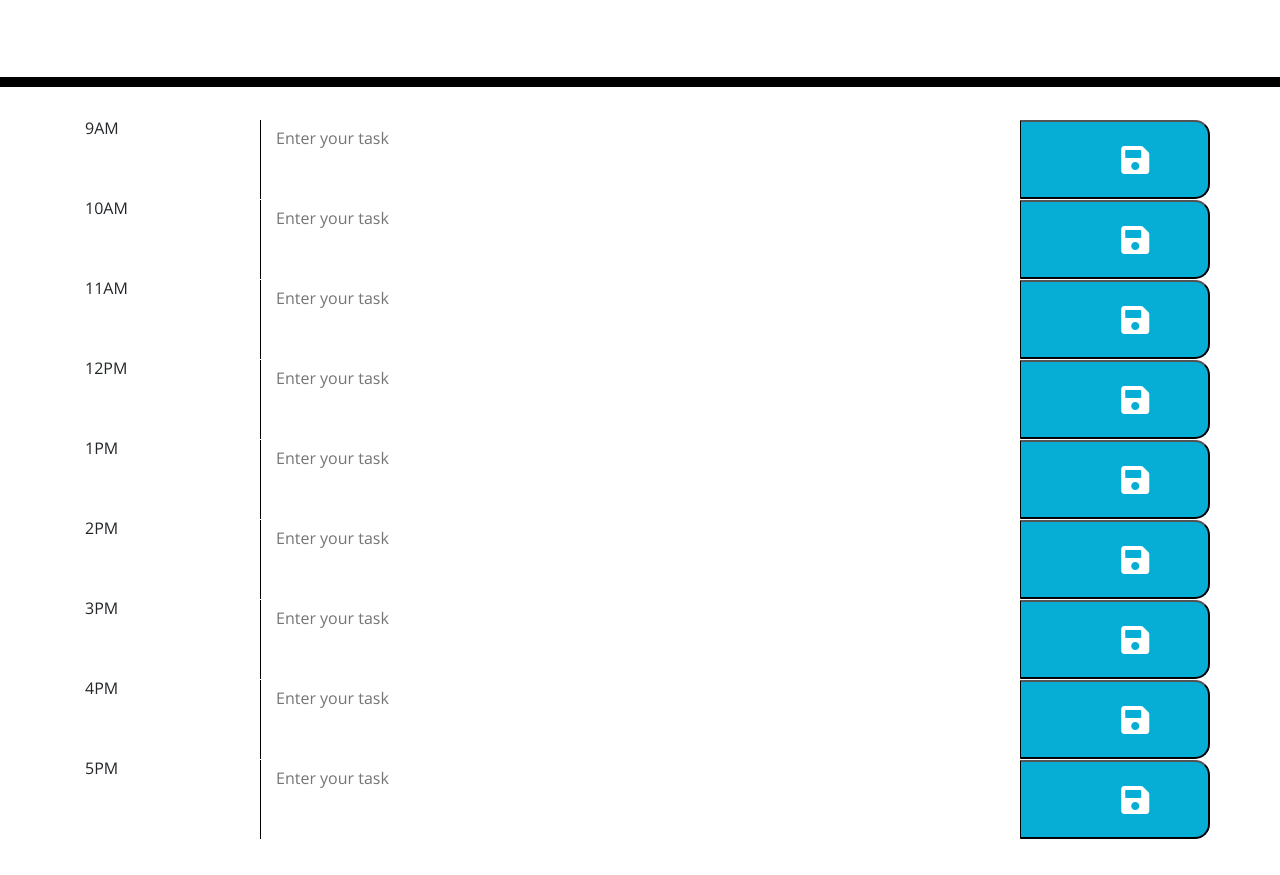
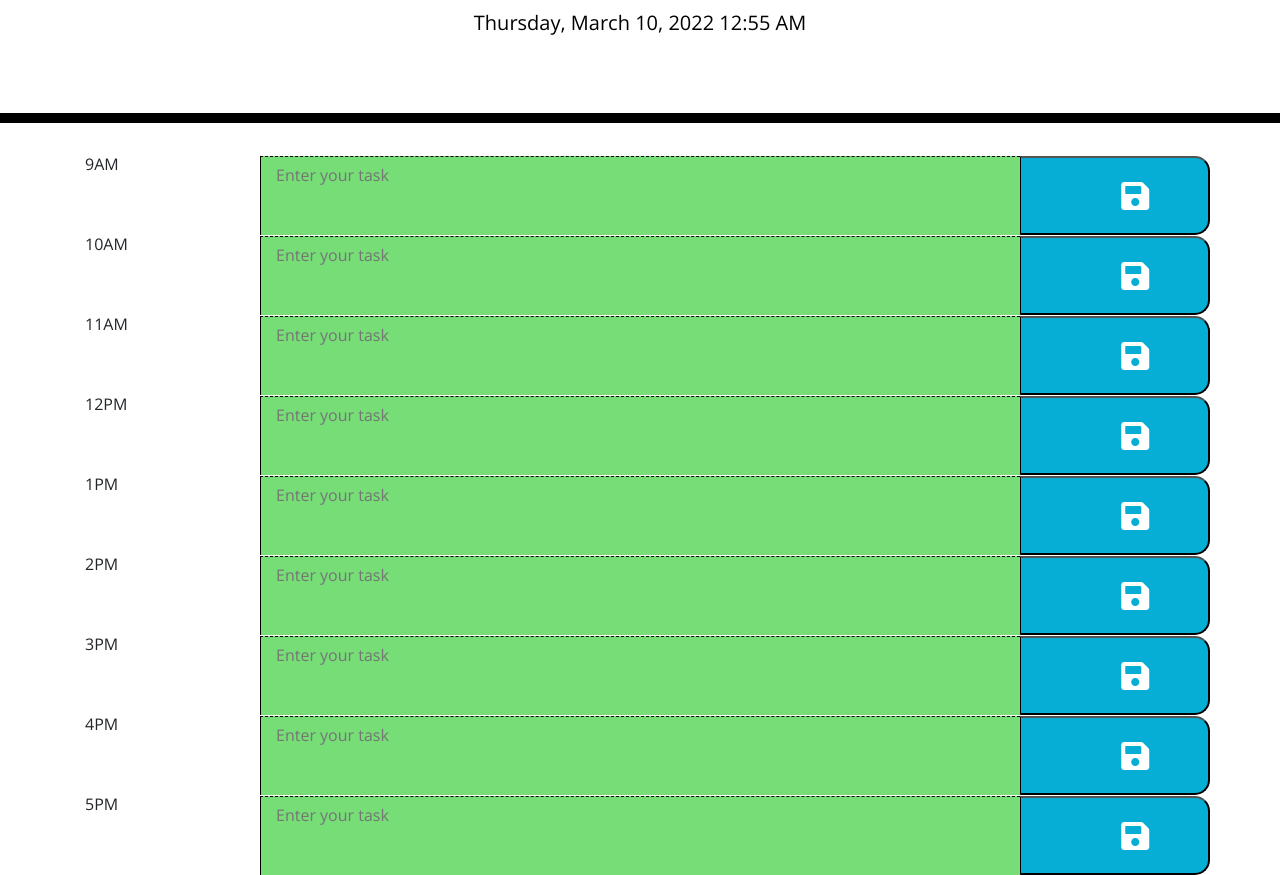
Before and after one commit to mhabbo01/daily-planner, a plain HTML site: page index.html in a window 1280 px wide. Shown: the part 181-1056 px from the top of the page. Before the commit the page ends 1020 px from the top, so only its background shows below. Drawn offline with nearby package versions, Linux system fonts and the light colour scheme.

Commit message:
finished projects, added js functionality

```diff
--- a/assets/css/style.css
+++ b/assets/css/style.css
@@ -43,7 +43,7 @@ textarea{
 }
 
 .past {
-  background-color: #d3d3d3;
+  background-color: #c9c5c5;
   color: white;
 }
 
--- a/assets/js/script.js
+++ b/assets/js/script.js
@@ -1,3 +1,59 @@
+//set up variables
+// this is the long way, unsure how to do this the short way
+var text9 = document.getElementById("hr-9");
+var text10 = document.getElementById("hr-10");
+var text11 = document.getElementById("hr-11");
+var text12 = document.getElementById("hr-12");
+var text1 = document.getElementById("hr-1");
+var text2 = document.getElementById("hr-2");
+var text3 = document.getElementById("hr-3");
+var text4 = document.getElementById("hr-4");
+var text5 = document.getElementById("hr-5");
+
+// use the variables to get the input based on the id's
+text9.innerHTML = localStorage.getItem("hr-9");
+text10.innerHTML = localStorage.getItem("hr-10");
+text11.innerHTML = localStorage.getItem("hr-11");
+text12.innerHTML = localStorage.getItem("hr-12");
+text1.innerHTML = localStorage.getItem("hr-1");
+text2.innerHTML = localStorage.getItem("hr-2");
+text3.innerHTML = localStorage.getItem("hr-3");
+text4.innerHTML = localStorage.getItem("hr-4");
+text5.innerHTML = localStorage.getItem("hr-5");
+
 $(document).ready(function() {
     var today = moment().format("LLLL");
-})
+
+    $("#currentDay").text(today); //displays the date in the header
+
+    var time = new Date();
+    var currentTime = time.getHours();
+
+    $("textarea").each(function (i) { //grabs each textarea element
+        var hour = i + 9 // 9 time slots, offset this by 9
+
+        if (hour < currentTime) {
+            $(this).addClass("past"); //add class of past if this time block has already passed
+            localStorage.getItem("textarea");
+        } else if (hour === currentTime) {
+            $(this).addClass("present"); // add class of present if this time block is current
+            localStorage.getItem("textarea");
+        } else {
+            $(this).addClass("future"); //add class of future if this time block is in the future
+            localStorage.getItem("textarea");
+        }
+    });
+
+    // get data we grabbed from the variables above are set here
+    $(".saveBtn").on("click", function () {
+        var timeSlot = $(this).siblings("textarea"); // select the textarea which is the sibling
+        var agenda = timeSlot.val(); // we want to grab the text the user is putting in the textarea
+        var text = timeSlot.attr("id"); // we want to grab the id from the text area
+        JSON.stringify(localStorage.setItem(text, agenda)); // setting user input with id in local storage
+
+    });
+
+
+
+
+});
--- a/index.html
+++ b/index.html
@@ -32,63 +32,63 @@
       <!-- Timeblocks go here -->
       <div class="row">
         <div class="col-2">9AM</div>
-        <textarea class="col-8" placeholder="Enter your task"></textarea>
+        <textarea class="col-8 hour" id="hr-9" placeholder="Enter your task"></textarea>
         <button class="col-2 saveBtn">
           <i class="fas fa-save fa-2x"></i>
         </button>
       </div>
       <div class="row">
         <div class="col-2">10AM</div>
-        <textarea class="col-8" placeholder="Enter your task"></textarea>
+        <textarea class="col-8 hour" id="hr-10" placeholder="Enter your task"></textarea>
         <button class="col-2 saveBtn">
           <i class="fas fa-save fa-2x"></i>
         </button>
       </div>
       <div class="row">
         <div class="col-2">11AM</div>
-        <textarea class="col-8" placeholder="Enter your task"></textarea>
+        <textarea class="col-8 hour" id="hr-11" placeholder="Enter your task"></textarea>
         <button class="col-2 saveBtn">
           <i class="fas fa-save fa-2x"></i>
         </button>
       </div>
       <div class="row">
         <div class="col-2">12PM</div>
-        <textarea class="col-8" placeholder="Enter your task"></textarea>
+        <textarea class="col-8 hour" id="hr-12" placeholder="Enter your task"></textarea>
         <button class="col-2 saveBtn">
           <i class="fas fa-save fa-2x"></i>
         </button>
       </div>
       <div class="row">
         <div class="col-2">1PM</div>
-        <textarea class="col-8" placeholder="Enter your task"></textarea>
+        <textarea class="col-8 hour" id="hr-1" placeholder="Enter your task"></textarea>
         <button class="col-2 saveBtn">
           <i class="fas fa-save fa-2x"></i>
         </button>
       </div>
       <div class="row">
         <div class="col-2">2PM</div>
-        <textarea class="col-8" placeholder="Enter your task"></textarea>
+        <textarea class="col-8 hour" id="hr-2" placeholder="Enter your task"></textarea>
         <button class="col-2 saveBtn">
           <i class="fas fa-save fa-2x"></i>
         </button>
       </div>
       <div class="row">
         <div class="col-2">3PM</div>
-        <textarea class="col-8" placeholder="Enter your task"></textarea>
+        <textarea class="col-8 hour" id="hr-3" placeholder="Enter your task"></textarea>
         <button class="col-2 saveBtn">
           <i class="fas fa-save fa-2x"></i>
         </button>
       </div>
       <div class="row">
         <div class="col-2">4PM</div>
-        <textarea class="col-8" placeholder="Enter your task"></textarea>
+        <textarea class="col-8 hour" id="hr-4" placeholder="Enter your task"></textarea>
         <button class="col-2 saveBtn">
           <i class="fas fa-save fa-2x"></i>
         </button>
       </div>
       <div class="row">
         <div class="col-2">5PM</div>
-        <textarea class="col-8" placeholder="Enter your task"></textarea>
+        <textarea class="col-8 hour" id="hr-5" placeholder="Enter your task"></textarea>
         <button class="col-2 saveBtn">
           <i class="fas fa-save fa-2x"></i>
         </button>
```
Also changed, not shown: assets/img/demo.gif (added), 1 other file.
